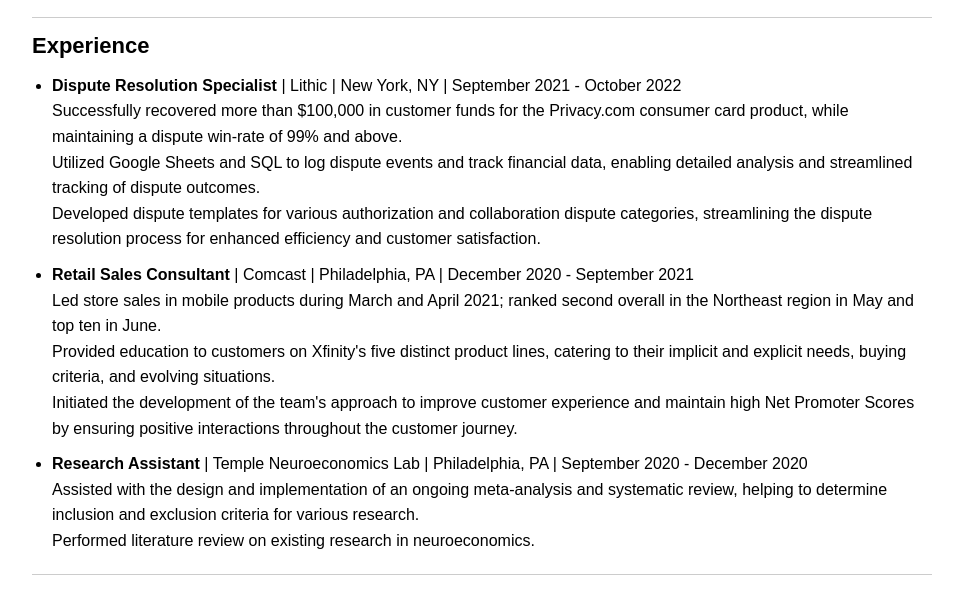
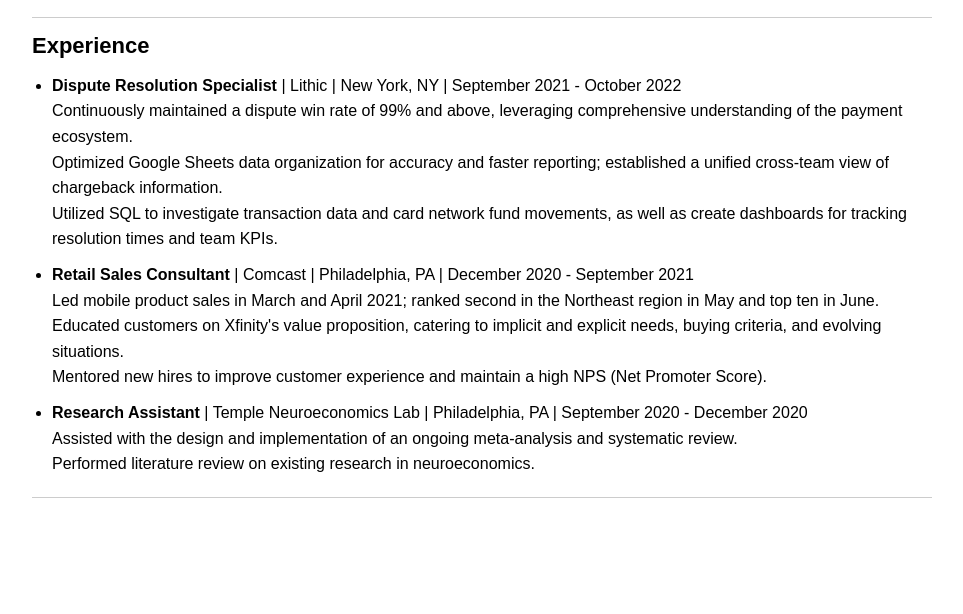
Before and after one commit to makeitsough/cloud-resume, a plain HTML site: page frontend/index.html in a window 1280 px wide. Shown: the part 722-1336 px from the top of the page, without its empty margins (158-1121 px from the left). After the commit the page ends 1270 px from the top, so only its background shows below. Drawn offline with Linux system fonts and the light colour scheme; no server answers.

Commit message:
content update

```diff
--- a/frontend/index.html
+++ b/frontend/index.html
@@ -74,19 +74,19 @@
     <ul class="section-item">
       <li>
         <strong>Dispute Resolution Specialist</strong> | Lithic | New York, NY | September 2021 - October 2022<br>
-        Successfully recovered more than $100,000 in customer funds for the Privacy.com consumer card product, while maintaining a dispute win-rate of 99% and above.<br>
-        Utilized Google Sheets and SQL to log dispute events and track financial data, enabling detailed analysis and streamlined tracking of dispute outcomes.<br>
-        Developed dispute templates for various authorization and collaboration dispute categories, streamlining the dispute resolution process for enhanced efficiency and customer satisfaction.
+        Continuously maintained a dispute win rate of 99% and above, leveraging comprehensive understanding of the payment ecosystem.<br>
+        Optimized Google Sheets data organization for accuracy and faster reporting; established a unified cross-team view of chargeback information.<br>
+        Utilized SQL to investigate transaction data and card network fund movements, as well as create dashboards for tracking resolution times and team KPIs.
       </li>
       <li>
         <strong>Retail Sales Consultant</strong> | Comcast | Philadelphia, PA | December 2020 - September 2021<br>
-        Led store sales in mobile products during March and April 2021; ranked second overall in the Northeast region in May and top ten in June.<br>
-        Provided education to customers on Xfinity's five distinct product lines, catering to their implicit and explicit needs, buying criteria, and evolving situations.<br>
-        Initiated the development of the team's approach to improve customer experience and maintain high Net Promoter Scores by ensuring positive interactions throughout the customer journey.
+        Led mobile product sales in March and April 2021; ranked second in the Northeast region in May and top ten in June.<br>
+        Educated customers on Xfinity's value proposition, catering to implicit and explicit needs, buying criteria, and evolving situations.<br>
+        Mentored new hires to improve customer experience and maintain a high NPS (Net Promoter Score).
       </li>
       <li>
         <strong>Research Assistant</strong> | Temple Neuroeconomics Lab | Philadelphia, PA | September 2020 - December 2020<br>
-        Assisted with the design and implementation of an ongoing meta-analysis and systematic review, helping to determine inclusion and exclusion criteria for various research.<br>
+        Assisted with the design and implementation of an ongoing meta-analysis and systematic review. <br>
         Performed literature review on existing research in neuroeconomics.
       </li>
     </ul>
```
Also changed, not shown: 1 other file.
